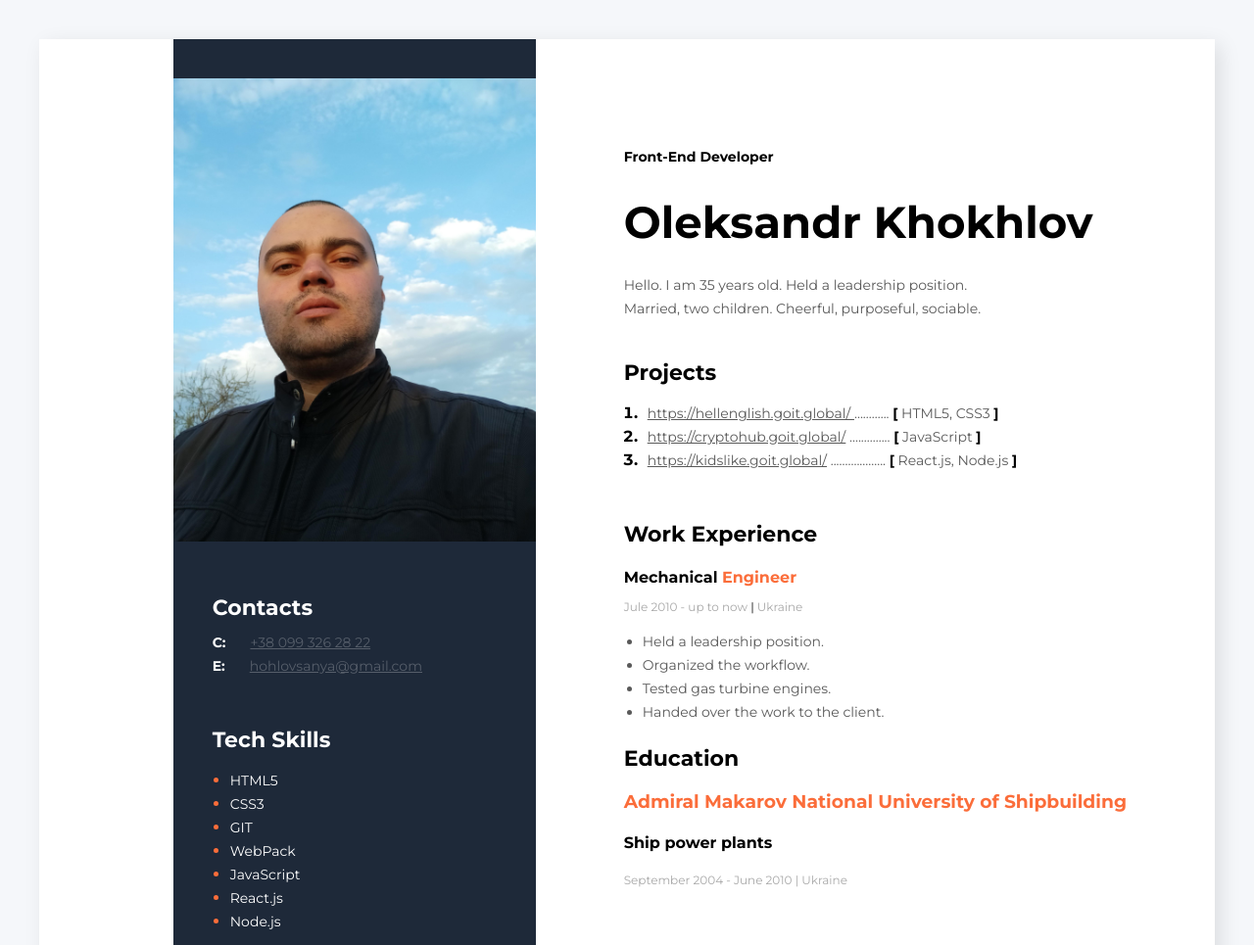
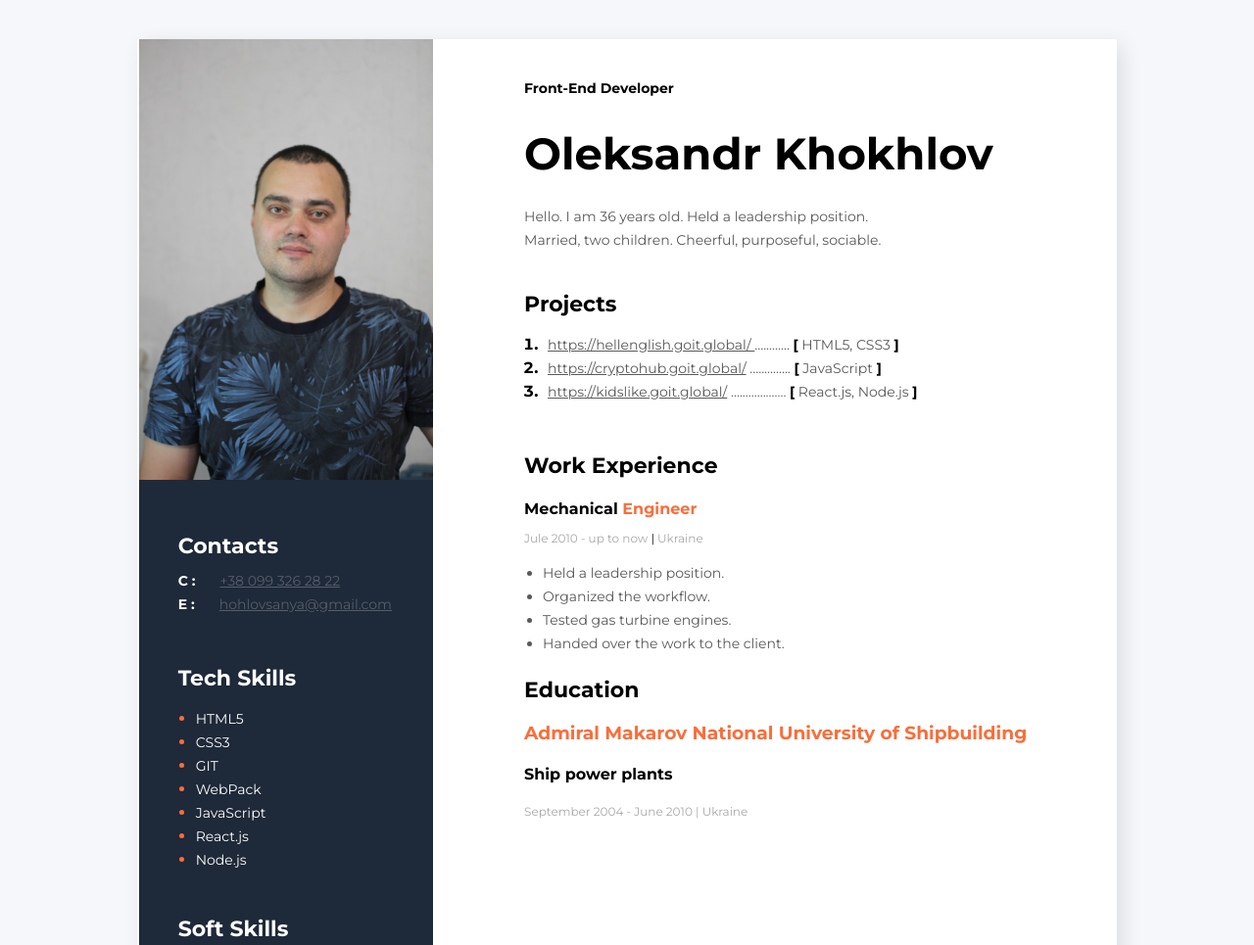
Before and after one commit to OleksandrKhokhlov/MyResume, a plain HTML site: page index.html in a window 1280 px wide. Shown: the top 965 px of the page at 98% size. Drawn offline with Linux system fonts and the light colour scheme.

Commit message:
correct resume

```diff
--- a/css/style.css
+++ b/css/style.css
@@ -2,17 +2,21 @@ body {
   font-family: "Montserrat", sans-serif;
   background-color: #f5f7fa;
 }
+img{
+  width: 100%;
+}
 .main-section {
   display: flex;
+  justify-content: space-around;
   flex-direction: row-reverse;
-  width: 1200px;
+  width: 1000px;
   background-color: #fff;
   margin: 40px auto;
   box-shadow: 6px 6px 20px rgba(0, 0, 0, 0.1);
 }
 /* nain content section */
 .main-content-section {
-  padding: 100px 90px;
+  padding: 30px 90px;
 }
 .main-content-title {
   color: #000;
@@ -121,8 +125,7 @@ body {
 /* sidebar section */
 .sidebar-section {
   background-color: #1e2939;
-  width: 370px;
-  padding: 40px 0;
+  width: 300px;
 }
 .contact-section,
 .tech-skill-section {
--- a/index.html
+++ b/index.html
@@ -23,7 +23,7 @@
           <h2 class="about-me-profession">Front-End Developer</h2>
           <h1 class="about-me-name">Oleksandr Khokhlov</h1>
           <p class="about-me-description">
-            Hello. I am 35 years old. Held a leadership position. Married, two
+            Hello. I am 36 years old. Held a leadership position. Married, two
             children. Cheerful, purposeful, sociable.
           </p>
         </div>
@@ -151,18 +151,18 @@
       </div>
       <!--Sidebar section-->
       <aside class="sidebar-section">
-        <img src="./images/123.jpg" alt="My foto" width="370" />
+        <img src="./images/myfoto2.jpg" alt="My foto"/>
         <!--Contact section-->
         <div class="contact-section">
           <h3 class="sidebar-title">Contacts</h3>
           <div>
-            <span class="contact-section-type"> C:</span
+            <span class="contact-section-type"> C :</span
             ><a class="contact-section-link" href="tel:+380993262822"
               >+38 099 326 28 22</a
             >
           </div>
           <div>
-            <span class="contact-section-type">E:</span
+            <span class="contact-section-type">E :</span
             ><a class="contact-section-link" href="mailto:hohlovsanya@gmail.com"
               >hohlovsanya@gmail.com</a
             >
```
Also changed, not shown: images/123.jpg (deleted), images/myfoto.jpg (deleted), images/myfoto2.jpg (added), images/photo.jpg (deleted).
